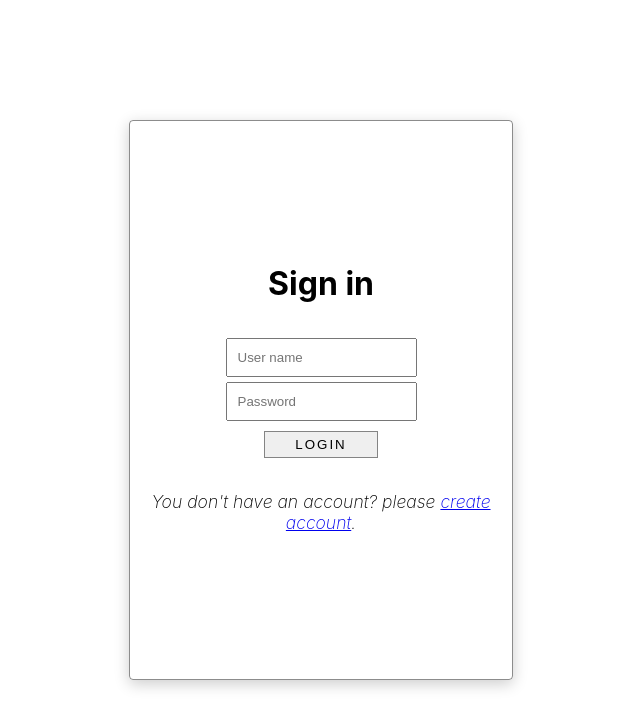
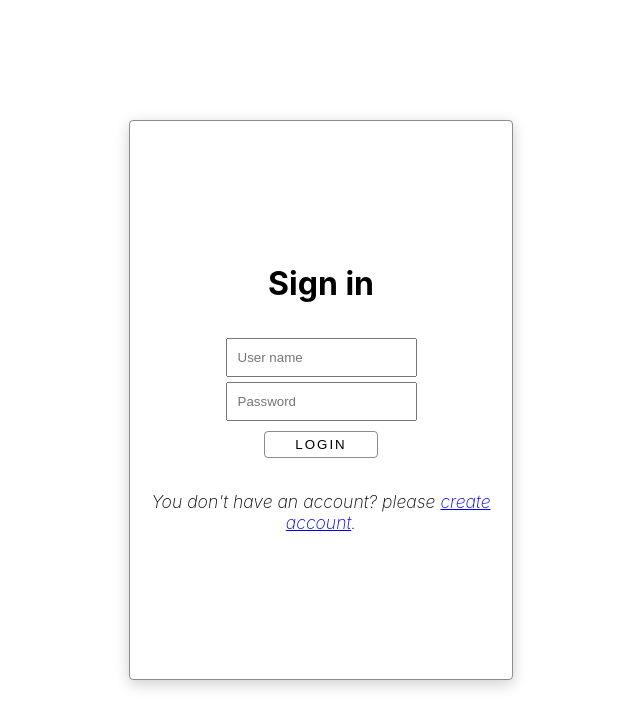
Before and after one commit to MS151994/company_manager_front, a React (Create React App) app: page / in a window 1280 px wide. Shown: the top 728 px of the page, without its empty margins (319-959 px from the left). Built offline with nearby package versions, Linux system fonts and the light colour scheme.

Commit message:
refactor style to buttons

```diff
--- a/src/components/commons/buttons/buttons.css
+++ b/src/components/commons/buttons/buttons.css
@@ -4,6 +4,8 @@
     padding: 5px 10px;
     cursor: pointer;
     border: 1px solid rgba(0, 0, 0, 0.45);
+    border-radius: 4px;
+    background: transparent;
     text-transform: uppercase;
     letter-spacing: 2px;
     transition: 0.3s;
```
